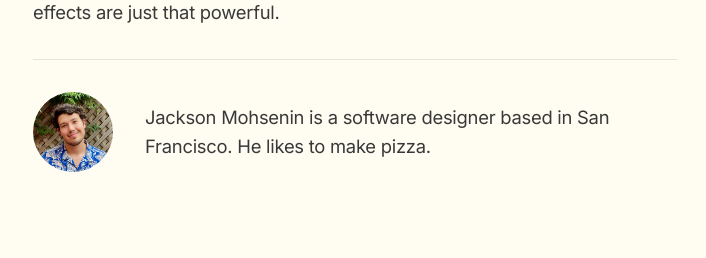
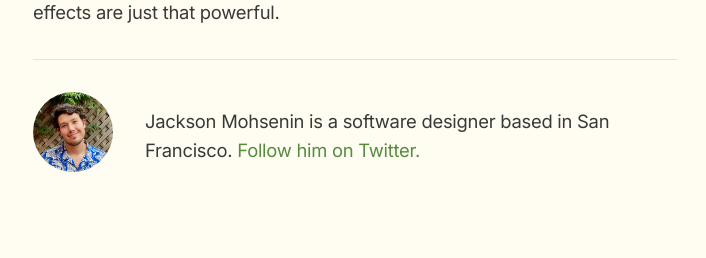
Before and after one commit to jmohsenin/jmohsenin.github.io, a Jekyll site: the page built from _posts/2020-09-20-tiktok-strategy.md, in a window 1280 px wide. Shown: the part 4366-4624 px from the top of the page, without its empty margins (285-991 px from the left). Built offline with Jekyll 4.4.1, drawn with Linux system fonts in a browser that asks for light colours; comment, search, counter and statistics services are not loaded.

Commit message:
Interfaces for ML post

```diff
--- a/_includes/footer.html
+++ b/_includes/footer.html
@@ -1,4 +1,8 @@
 <footer>
-    <img class="profile-photo align-self--center" src="{{ "/assets/images/profile.jpg" | relative_url }}" />
-    <div class="align-self--center">Jackson Mohsenin is a software designer based in San Francisco. He likes to make pizza.</div>
+    <a class="light-height--0" href="{{ "/" | relative_url }}">
+        <img class="profile-photo align-self--center" src="{{ "/assets/images/profile.jpg" | relative_url }}" />
+    </a>
+    <div class="align-self--center">
+        Jackson Mohsenin is a software designer based in San Francisco.
+        <a href="https://twitter.com/jmohsenin">Follow him on Twitter.</a></div>
 </footer>
--- a/_layouts/home.html
+++ b/_layouts/home.html
@@ -26,12 +26,12 @@ layout: default
         {{ post.description }}
     </div>
     {%- endfor -%}
-    <div class="post-list-item">
+    <!-- <div class="post-list-item">
         <h3 class="color-text--secondary">
             Interfaces That Help Machine Learning
         </h3>
         Coming soon!
-    </div>
+    </div> -->
     <div class="post-list-item">
         <h3><a class="color-text--primary"
                 href="https://www.quora.com/q/quoradesign/Snapchat-and-the-Myth-of-Unintuitive-Design">
--- a/assets/css/main.css
+++ b/assets/css/main.css
@@ -127,6 +127,10 @@ h3 {
     align-self: center;
 }
 
+.line-height--0 {
+    line-height: 0;
+}
+
 /* Element-specific */
 /* ----------------------------------------------------- */
 
```
Also changed, not shown: _posts/2020-10-06-interfaces-for-ml.md (added, +82 -0 lines), assets/images/interfaces-for-ml-cover.png (added), assets/images/interfaces-for-ml1.png (added), assets/images/interfaces-for-ml2.png (added), assets/images/interfaces-for-ml3.png (added), assets/images/interfaces-for-ml4.png (added), assets/images/interfaces-for-ml5.png (added), assets/images/interfaces-for-ml6.png (added), assets/images/interfaces-for-ml7.png (added), assets/images/interfaces-for-ml8.png (added), 2 other files.
